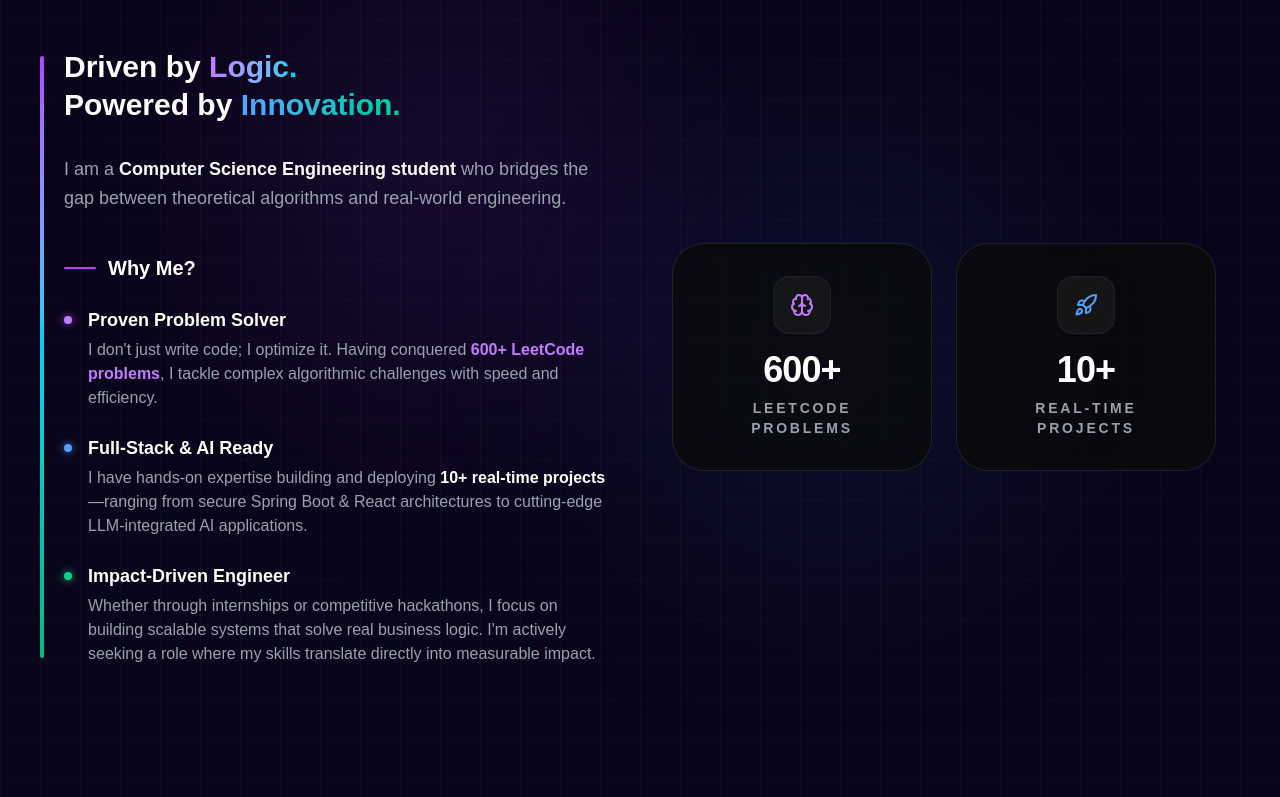
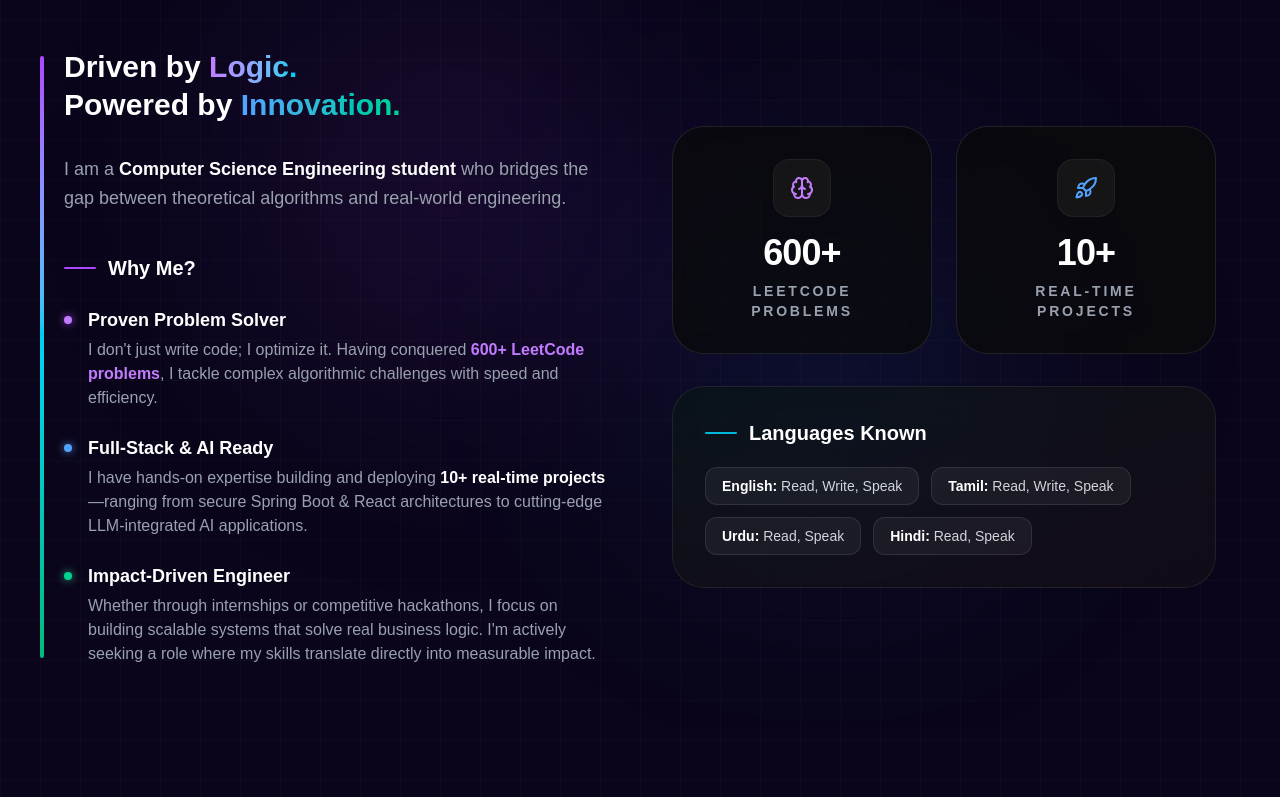
Before and after one commit to Muhammed-umer/umer-portfolio, a Next.js app: page / in a window 1280 px wide. Shown: the part 980-1777 px from the top of the page. Built offline with nearby package versions, Linux system fonts and the light colour scheme; no server answers.

Commit message:
Minor text and formatting fixes

```diff
--- a/components/About.tsx
+++ b/components/About.tsx
@@ -90,12 +90,18 @@ export default function About() {
                   </li>
                 </ul>
               </div>
+
+
+
             </div>
           </div>
         </motion.div>
 
-        {/* Right: Bento Box Highlights */}
-        <div className="grid grid-cols-2 gap-4 md:gap-6 mt-8 lg:mt-0">
+        {/* Right: Bento Box Highlights & Languages */}
+        <div className="flex flex-col gap-6 md:gap-8 mt-8 lg:mt-0">
+
+          {/* Bento Boxes */}
+          <div className="grid grid-cols-2 gap-4 md:gap-6">
             {highlights.map((item, idx) => (
               <motion.div
                 key={idx}
@@ -121,6 +127,39 @@ export default function About() {
             ))}
           </div>
 
+          {/* Languages Section */}
+          <motion.div
+            initial={{ opacity: 0, y: 20 }}
+            whileInView={{ opacity: 1, y: 0 }}
+            viewport={{ once: true }}
+            transition={{ duration: 0.5, delay: 0.2 }}
+            className="relative overflow-hidden rounded-[2rem] bg-[#0A0A0A]/80 backdrop-blur-xl border border-white/10 p-6 md:p-8 hover:border-white/20 transition-all duration-300"
+          >
+            <div className="absolute inset-0 bg-gradient-to-br from-cyan-500/5 to-purple-500/5 pointer-events-none"></div>
+            <div className="relative z-10">
+              <h4 className="text-xl font-bold text-white mb-5 flex items-center gap-3">
+                <span className="w-8 h-[2px] bg-cyan-500 rounded-full"></span>
+                Languages Known
+              </h4>
+              <div className="flex flex-wrap gap-3">
+                <span className="px-4 py-2 rounded-xl bg-white/5 border border-white/10 text-sm font-medium text-gray-300 hover:bg-white/10 hover:border-cyan-500/50 transition-colors flex-1 text-center sm:flex-none sm:text-left">
+                  <strong className="text-white">English:</strong> Read, Write, Speak
+                </span>
+                <span className="px-4 py-2 rounded-xl bg-white/5 border border-white/10 text-sm font-medium text-gray-300 hover:bg-white/10 hover:border-cyan-500/50 transition-colors flex-1 text-center sm:flex-none sm:text-left">
+                  <strong className="text-white">Tamil:</strong> Read, Write, Speak
+                </span>
+                <span className="px-4 py-2 rounded-xl bg-white/5 border border-white/10 text-sm font-medium text-gray-300 hover:bg-white/10 hover:border-cyan-500/50 transition-colors flex-1 text-center sm:flex-none sm:text-left">
+                  <strong className="text-white">Urdu:</strong> Read, Speak
+                </span>
+                <span className="px-4 py-2 rounded-xl bg-white/5 border border-white/10 text-sm font-medium text-gray-300 hover:bg-white/10 hover:border-cyan-500/50 transition-colors flex-1 text-center sm:flex-none sm:text-left">
+                  <strong className="text-white">Hindi:</strong> Read, Speak
+                </span>
+              </div>
+            </div>
+          </motion.div>
+
+        </div>
+
       </div>
     </section>
   );
--- a/components/Experience.tsx
+++ b/components/Experience.tsx
@@ -23,7 +23,7 @@ const experienceData = [
         role: "Campus Crew Ambassador",
         company: "HackerRank",
         period: "Jan 2026 – Present",
-        location: "GCEErode",
+        location: "GCE Erode",
         description: [
             "Conducted coding events, promoted competitive programming, and mentored students as a selected campus representative."
         ],
--- a/components/Gallery.tsx
+++ b/components/Gallery.tsx
@@ -111,7 +111,11 @@ export default function Gallery() {
                                             <img
                                                 src={src}
                                                 alt={`Event Gallery ${idx + 1}`}
-                                                className="w-full h-full object-cover transition-transform duration-700 group-hover:scale-105"
+                                                className={`w-full h-full transition-transform duration-700 group-hover:scale-105 ${
+                                                    src.includes('leetcode')
+                                                    ? 'object-contain bg-black/60 p-2'
+                                                    : 'object-cover'
+                                                }`}
                                                 loading="lazy"
                                             />
                                         </div>
--- a/components/Skills.tsx
+++ b/components/Skills.tsx
@@ -2,7 +2,7 @@
 
 import { motion } from "framer-motion";
 import { FaHtml5, FaCss3Alt, FaJsSquare, FaPython, FaJava, FaGithub, FaReact, FaBrain, FaLightbulb, FaGitAlt } from "react-icons/fa";
-import { SiC, SiMysql, SiPostgresql, SiMongodb, SiSpringboot, SiTailwindcss, SiHtmx, SiHuggingface } from "react-icons/si";
+import { SiC, SiMysql, SiPostgresql, SiMongodb, SiSpringboot, SiTailwindcss, SiHtmx, SiHuggingface, SiVercel, SiRender } from "react-icons/si";
 
 const skills = [
     { name: "HTML", icon: FaHtml5, color: "text-orange-500" },
@@ -21,6 +21,8 @@ const skills = [
     { name: "Spring Boot", icon: SiSpringboot, color: "text-green-500" },
     { name: "HTMX", icon: SiHtmx, color: "text-blue-500" },
     { name: "Hugging Face", icon: SiHuggingface, color: "text-yellow-400" },
+    { name: "Vercel", icon: SiVercel, color: "text-white" },
+    { name: "Render", icon: SiRender, color: "text-white" },
     { name: "RAG", icon: FaBrain, color: "text-purple-400" },
     { name: "Problem Solving", icon: FaLightbulb, color: "text-yellow-500" },
 ];
```
Lines whose indentation alone changed are shown as unchanged.
